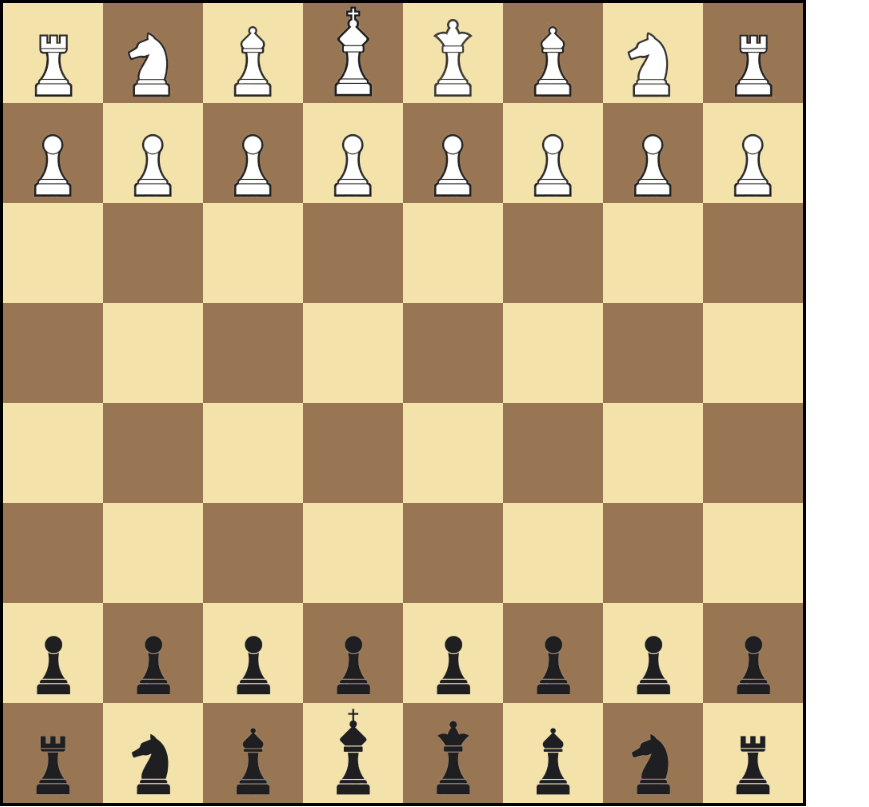
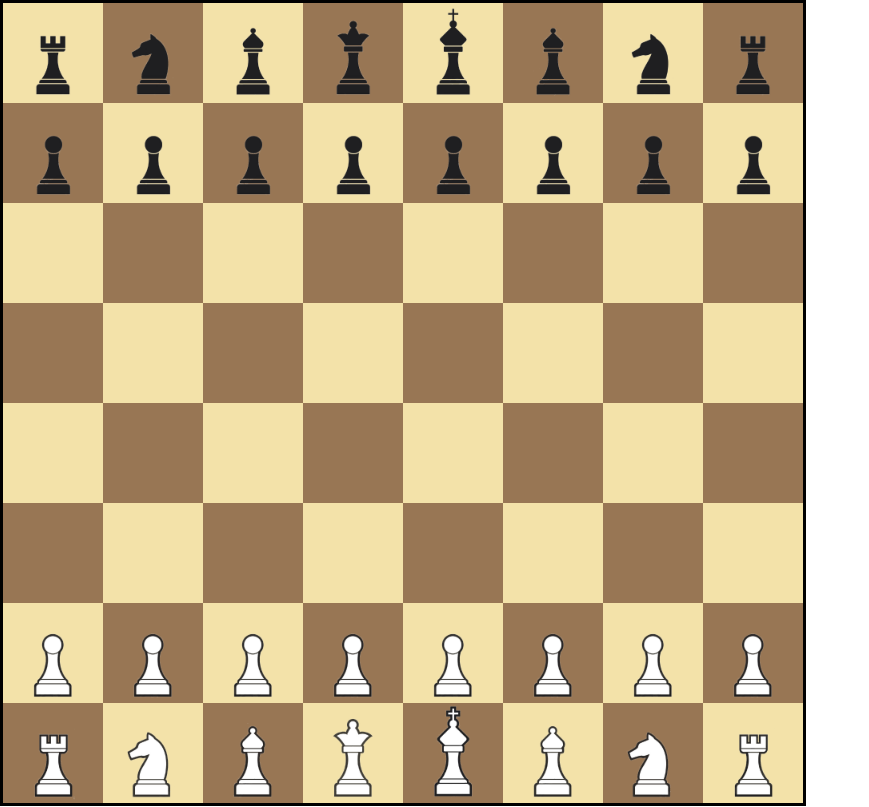
Before and after one commit to RuWolf/-Shahvats, a React (Create React App) app in the folder client/: page / in a window 1280 px wide. Shown: the whole page, without its empty margins (0-869 px from the left). Built offline with nearby package versions, Linux system fonts and the light colour scheme.

Commit message:
add run white

```diff
--- a/client/src/components/ShahvatsDashboard.js
+++ b/client/src/components/ShahvatsDashboard.js
@@ -19,123 +19,183 @@ class ShahvatsDashboard extends Component {
   constructor(props) {
     super(props);
     this.state = {
-      color: 'black',
+      color: 'white',
       activeFigure: null,
-      position: [
-        {address: 'a8', value: blackElephant, color: 'white-field'},
-        {address: 'b1', value: blackHorse, color: 'black-field'},
-        {address: 'c8', value: blackOfficer, color: 'white-field'},
-        {address: 'd8', value: blackQueen, color: 'black-field'},
-        {address: 'e8', value: blackKing, color: 'white-field'},
-        {address: 'f8', value: blackOfficer, color: 'black-field'},
-        {address: 'g8', value: blackHorse, color: 'white-field'},
-        {address: 'h8', value: blackElephant, color: 'black-field'},
-        {address: 'a7', value: blackPawn, color: 'black-field'},
-        {address: 'b7', value: blackPawn, color: 'white-field'},
-        {address: 'c7', value: blackPawn, color: 'black-field'},
-        {address: 'd7', value: blackPawn, color: 'white-field'},
-        {address: 'e7', value: blackPawn, color: 'black-field'},
-        {address: 'f7', value: blackPawn, color: 'white-field'},
-        {address: 'g7', value: blackPawn, color: 'black-field'},
-        {address: 'h7', value: blackPawn, color: 'white-field'},
-        {address: 'a6', value: '', color: 'white-field'},
-        {address: 'b6', value: '', color: 'black-field'},
-        {address: 'c6', value: '', color: 'white-field'},
-        {address: 'd6', value: '', color: 'black-field'},
-        {address: 'e6', value: '', color: 'white-field'},
-        {address: 'f6', value: '', color: 'black-field'},
-        {address: 'g6', value: '', color: 'white-field'},
-        {address: 'h6', value: '', color: 'black-field'},
-        {address: 'a5', value: '', color: 'black-field'},
-        {address: 'b5', value: '', color: 'white-field'},
-        {address: 'c5', value: '', color: 'black-field'},
-        {address: 'd5', value: '', color: 'white-field'},
-        {address: 'e5', value: '', color: 'black-field'},
-        {address: 'f5', value: '', color: 'white-field'},
-        {address: 'g5', value: '', color: 'black-field'},
-        {address: 'h5', value: '', color: 'white-field'},
-        {address: 'a4', value: '', color: 'white-field'},
-        {address: 'b4', value: '', color: 'black-field'},
-        {address: 'c4', value: '', color: 'white-field'},
-        {address: 'd4', value: '', color: 'black-field'},
-        {address: 'e4', value: '', color: 'white-field'},
-        {address: 'f4', value: '', color: 'black-field'},
-        {address: 'g4', value: '', color: 'white-field'},
-        {address: 'h4', value: '', color: 'black-field'},
-        {address: 'a3', value: '', color: 'black-field'},
-        {address: 'b3', value: '', color: 'white-field'},
-        {address: 'c3', value: '', color: 'black-field'},
-        {address: 'd3', value: '', color: 'white-field'},
-        {address: 'e3', value: '', color: 'black-field'},
-        {address: 'f3', value: '', color: 'white-field'},
-        {address: 'g3', value: '', color: 'black-field'},
-        {address: 'h3', value: '', color: 'white-field'},
-        {address: 'a2', value: whitePawn, color: 'white-field'},
-        {address: 'b2', value: whitePawn, color: 'black-field'},
-        {address: 'c2', value: whitePawn, color: 'white-field'},
-        {address: 'd2', value: whitePawn, color: 'black-field'},
-        {address: 'e2', value: whitePawn, color: 'white-field'},
-        {address: 'f2', value: whitePawn, color: 'black-field'},
-        {address: 'g2', value: whitePawn, color: 'white-field'},
-        {address: 'h2', value: whitePawn, color: 'black-field'},
-        {address: 'a1', value: whiteElephant, color: 'black-field'},
-        {address: 'b1', value: whiteHorse, color: 'white-field'},
-        {address: 'c1', value: whiteOfficer, color: 'black-field'},
-        {address: 'd1', value: whiteQueen, color: 'white-field'},
-        {address: 'e1', value: whiteKing, color: 'black-field'},
-        {address: 'f1', value: whiteOfficer, color: 'white-field'},
-        {address: 'g1', value: whiteHorse, color: 'black-field'},
-        {address: 'h1', value: whiteElephant, color: 'white-field'}
-      ]
+      activeAddress: null,
+      a8: blackElephant,
+      b8: blackHorse,
+      c8: blackOfficer,
+      d8: blackQueen,
+      e8: blackKing,
+      f8: blackOfficer,
+      g8: blackHorse,
+      h8: blackElephant,
+      a7: blackPawn,
+      b7: blackPawn,
+      c7: blackPawn,
+      d7: blackPawn,
+      e7: blackPawn,
+      f7: blackPawn,
+      g7: blackPawn,
+      h7: blackPawn,
+      a6: '',
+      b6: '',
+      c6: '',
+      d6: '',
+      e6: '',
+      f6: '',
+      g6: '',
+      h6: '',
+      a5: '',
+      b5: '',
+      c5: '',
+      d5: '',
+      e5: '',
+      f5: '',
+      g5: '',
+      h5: '',
+      a4: '',
+      b4: '',
+      c4: '',
+      d4: '',
+      e4: '',
+      f4: '',
+      g4: '',
+      h4: '',
+      a3: '',
+      b3: '',
+      c3: '',
+      d3: '',
+      e3: '',
+      f3: '',
+      g3: '',
+      h3: '',
+      a2: whitePawn,
+      b2: whitePawn,
+      c2: whitePawn,
+      d2: whitePawn,
+      e2: whitePawn,
+      f2: whitePawn,
+      g2: whitePawn,
+      h2: whitePawn,
+      a1: whiteElephant,
+      b1: whiteHorse,
+      c1: whiteOfficer,
+      d1: whiteQueen,
+      e1: whiteKing,
+      f1: whiteOfficer,
+      g1: whiteHorse,
+      h1: whiteElephant,
     }
   }
 
   clickField = (event) => {
     if (!this.state.activeFigure) {
-      if (event.target.alt === this.state.color) {
-        event.target.classList.toggle('active-square');
-        console.log(event.target)
-        this.setState({activeFigure: event.target.src})
+      let colorFigure = this.state[event.target.alt].substr(14, 5);
+      if (colorFigure === this.state.color) {
+        event.target.classList.add('active-square');
+        this.setState({activeFigure: this.state[event.target.alt]});
+        this.setState({activeAddress: event.target.alt})
       }
     } else {
-      // let position2Active = this.state.position.find(item => item.address === event.target.id);
-      // position2Active.value = this.state.activeFigure;
-      // this.setState({activeFigure:null});
-      console.log(this.state.activeFigure);
-      let newPosition = this.state.position;
-      newPosition.map(pos =>
-        pos.address === event.target.id ?
-          pos.value = this.state.activeFigure:
-          pos
-      );
-      console.log(newPosition);
+      document.querySelector(`#${this.state.activeAddress}`).classList.remove('active-square');
+      this.setState({[this.state.activeAddress]: null})
+      this.setState({[event.target.id]: this.state.activeFigure})
+      this.setState({activeAddress: null})
       this.setState({activeFigure: null});
-      // this.setState({position:newPosition});
     }
   };
 
   showField = (color) => {
     let result = [];
     let colorFigure;
+    let arrayField = [
+      ['a8', 'white-field'],
+      ['b8', 'black-field'],
+      ['c8', 'white-field'],
+      ['d8', 'black-field'],
+      ['e8', 'white-field'],
+      ['f8', 'black-field'],
+      ['g8', 'white-field'],
+      ['h8', 'black-field'],
+      ['a7', 'black-field'],
+      ['b7', 'white-field'],
+      ['c7', 'black-field'],
+      ['d7', 'white-field'],
+      ['e7', 'black-field'],
+      ['f7', 'white-field'],
+      ['g7', 'black-field'],
+      ['h7', 'white-field'],
+      ['a6', 'white-field'],
+      ['b6', 'black-field'],
+      ['c6', 'white-field'],
+      ['d6', 'black-field'],
+      ['e6', 'white-field'],
+      ['f6', 'black-field'],
+      ['g6', 'white-field'],
+      ['h6', 'black-field'],
+      ['a5', 'black-field'],
+      ['b5', 'white-field'],
+      ['c5', 'black-field'],
+      ['d5', 'white-field'],
+      ['e5', 'black-field'],
+      ['f5', 'white-field'],
+      ['g5', 'black-field'],
+      ['h5', 'white-field'],
+      ['a4', 'white-field'],
+      ['b4', 'black-field'],
+      ['c4', 'white-field'],
+      ['d4', 'black-field'],
+      ['e4', 'white-field'],
+      ['f4', 'black-field'],
+      ['g4', 'white-field'],
+      ['h4', 'black-field'],
+      ['a3', 'black-field'],
+      ['b3', 'white-field'],
+      ['c3', 'black-field'],
+      ['d3', 'white-field'],
+      ['e3', 'black-field'],
+      ['f3', 'white-field'],
+      ['g3', 'black-field'],
+      ['h3', 'white-field'],
+      ['a2', 'white-field'],
+      ['b2', 'black-field'],
+      ['c2', 'white-field'],
+      ['d2', 'black-field'],
+      ['e2', 'white-field'],
+      ['f2', 'black-field'],
+      ['g2', 'white-field'],
+      ['h2', 'black-field'],
+      ['a1', 'black-field'],
+      ['b1', 'white-field'],
+      ['c1', 'black-field'],
+      ['d1', 'white-field'],
+      ['e1', 'black-field'],
+      ['f1', 'white-field'],
+      ['g1', 'black-field'],
+      ['h1', 'white-field'],
+    ];
 
     if (color === 'white') {
       for (let i = 0; i < 64; i = i + 8) {
         let row = [];
         for (let j = i; j < i + 8; j++) {
-          if (this.state.position[j].value) {
-            colorFigure = this.state.position[j].value.substr(14, 5);
+          if (this.state[arrayField[j][0]]) {
+            console.log(this.state[arrayField[j][0]].substr(14, 5));
+            colorFigure = this.state[arrayField[j][0]].substr(14, 5);
             row.push(
-              <div key={this.state.position[j].address}
-                   id={this.state.position[j].address}
-                   className={this.state.position[j].color}
+              <div key={arrayField[j][0]}
+                   id={arrayField[j][0]}
+                   className={arrayField[j][1]}
                    onClick={this.clickField}>
-                <img src={this.state.position[j].value} alt={colorFigure}/>
+                <img src={this.state[arrayField[j][0]]} alt={arrayField[j][0]}/>
               </div>)
           } else {
             row.push(
-              <div key={this.state.position[j].address}
-                   id={this.state.position[j].address}
-                   className={this.state.position[j].color}
+              <div key={arrayField[j][0]}
+                   id={arrayField[j][0]}
+                   alt={arrayField[j][0]}
+                   className={arrayField[j][1]}
                    onClick={this.clickField}>
               </div>)
           }
```
